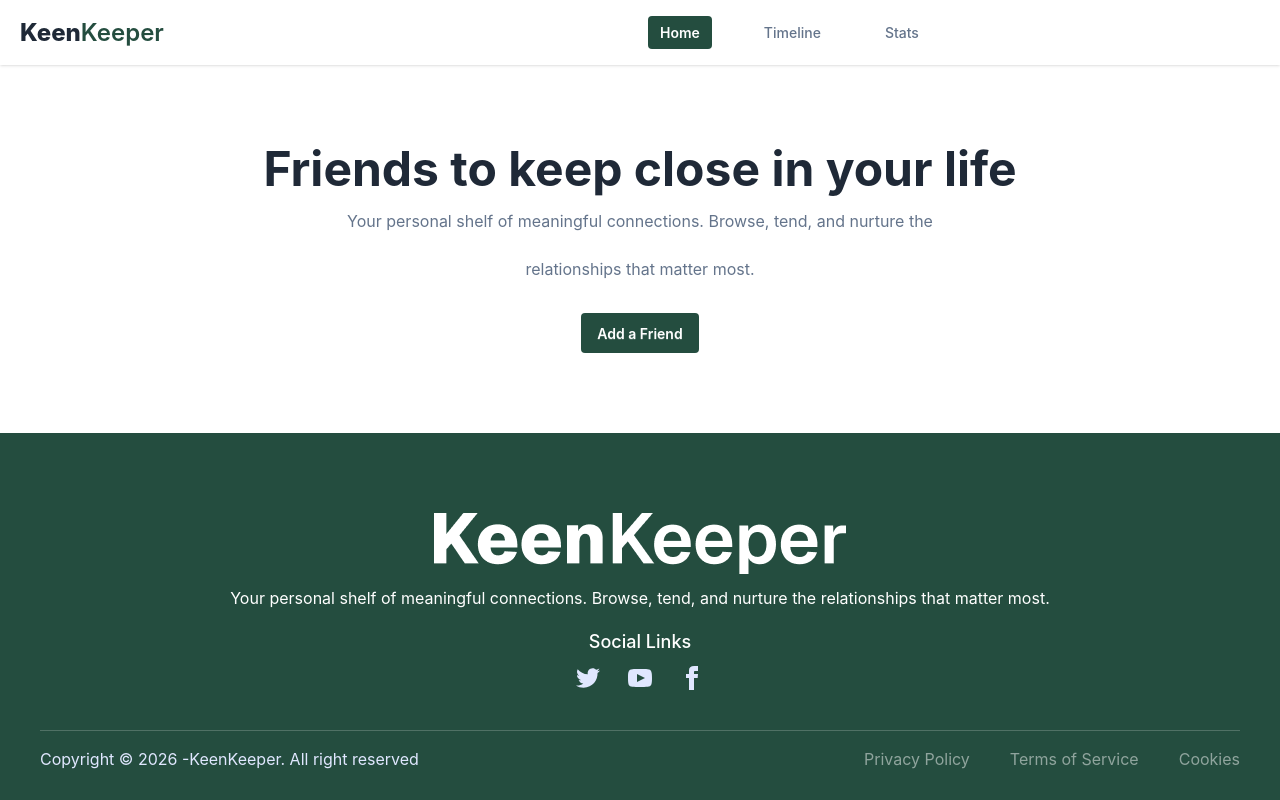
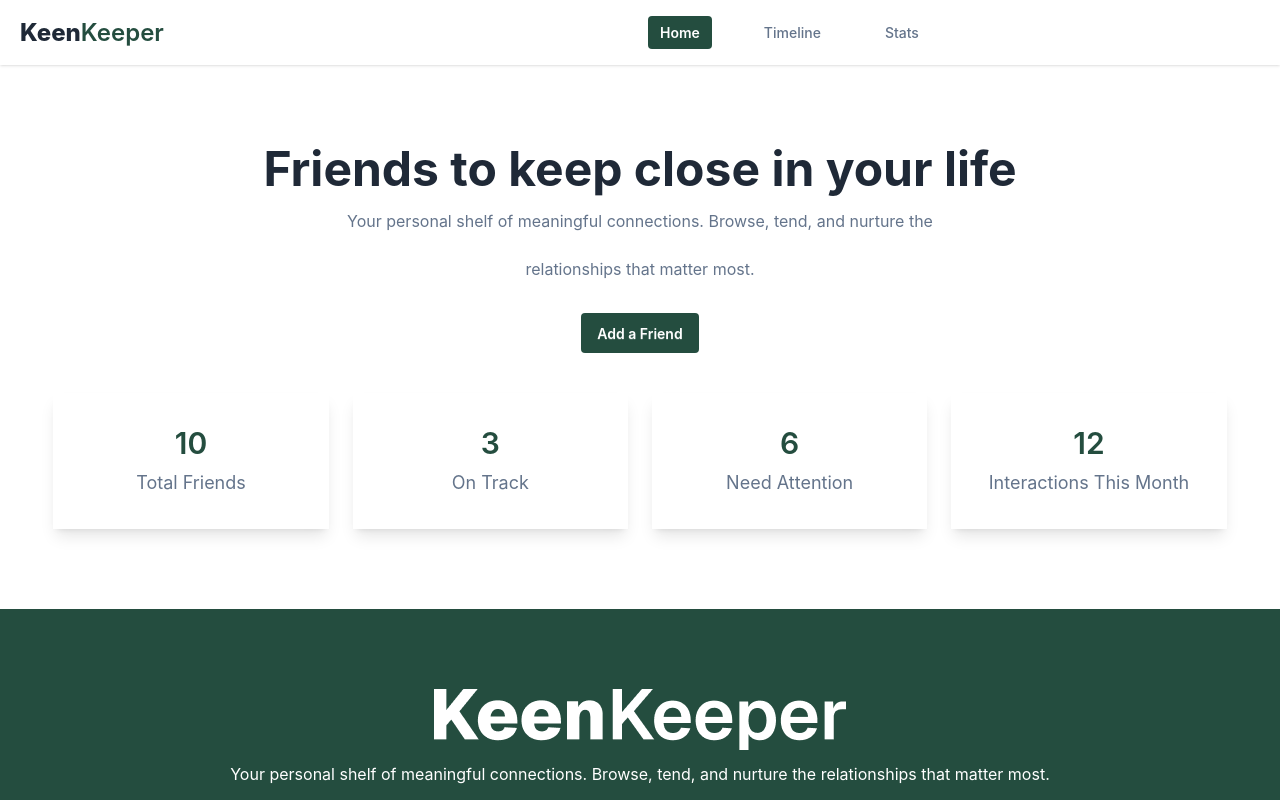
Before and after one commit to tfshorifulislam/keen-keeper, a React (Vite) app: page / in a window 1280 px wide. Shown: the top 800 px of the page. Built offline with nearby package versions, Linux system fonts and the light colour scheme.

Commit message:
Banner section card design doen

```diff
--- /dev/null
+++ b/src/components/bannerSectionCard/BannerSectionCard.jsx
@@ -0,0 +1,26 @@
+import React from 'react';
+
+const BannerSectionCard = () => {
+    return (
+        <div className='grid grid-cols-2 md:grid-cols-4 gap-3 md:gap-6 mt-10 mb:mt-20 mx-auto w-11/12'>
+            <div className='text-center py-8 px-3 bg-white shadow-lg'>
+                <p className='text-[#244D3F] mb-2 font-semibold text-3xl'>10</p>
+                <p className='text-[#64748B] text-lg'>Total Friends</p>
+            </div>
+            <div className='text-center py-8 px-3 bg-white shadow-lg'>
+                <p className='text-[#244D3F] mb-2 font-semibold text-3xl'>3</p>
+                <p className='text-[#64748B] text-lg'>On Track</p>
+            </div>
+            <div className='text-center py-8 px-3 bg-white shadow-lg'>
+                <p className='text-[#244D3F] mb-2 font-semibold text-3xl'>6</p>
+                <p className='text-[#64748B] text-lg'>Need Attention</p>
+            </div>
+            <div className='text-center py-8 px-3 bg-white shadow-lg'>
+                <p className='text-[#244D3F] mb-2 font-semibold text-3xl'>12</p>
+                <p className='text-[#64748B] text-lg'>Interactions This Month</p>
+            </div>
+        </div>
+    );
+};
+
+export default BannerSectionCard;
--- a/src/pages/Home/Home.jsx
+++ b/src/pages/Home/Home.jsx
@@ -1,10 +1,12 @@
 import React from 'react';
 import Banner from '../../components/banner/Banner';
+import BannerSectionCard from '../../components/bannerSectionCard/BannerSectionCard';
 
 const Home = () => {
     return (
         <div>
             <Banner />
+            <BannerSectionCard />
         </div>
     );
 };
```
